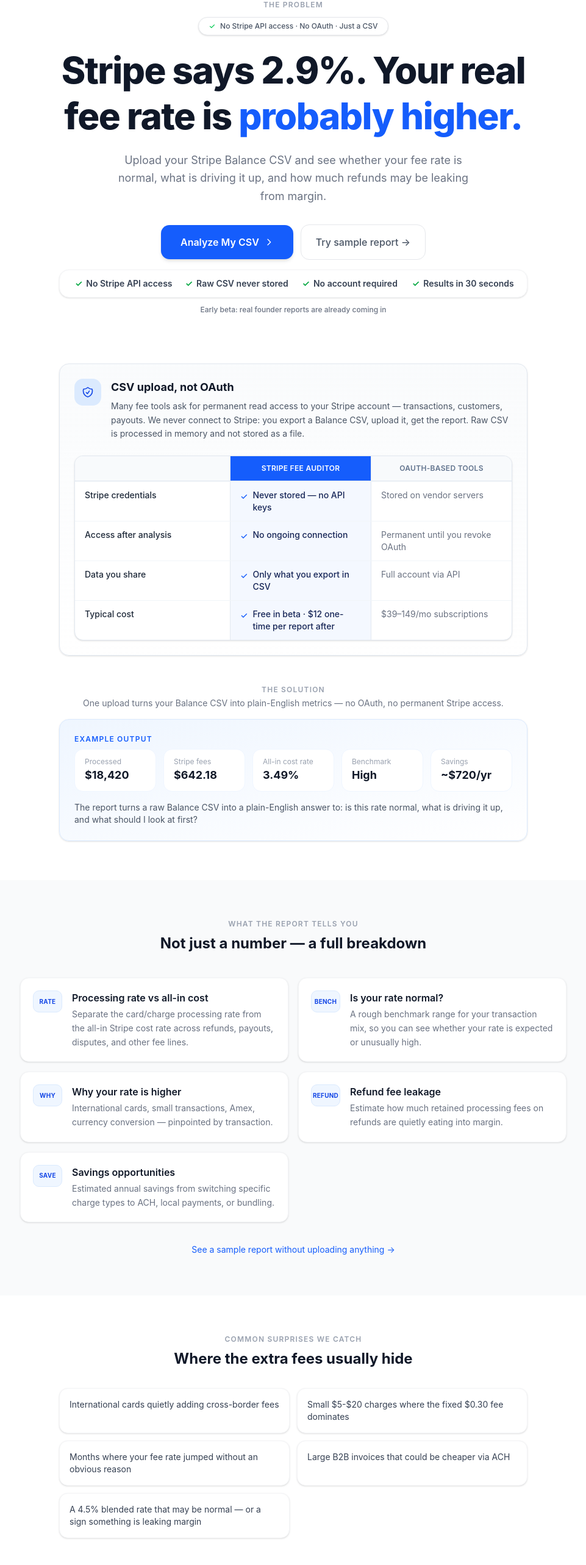
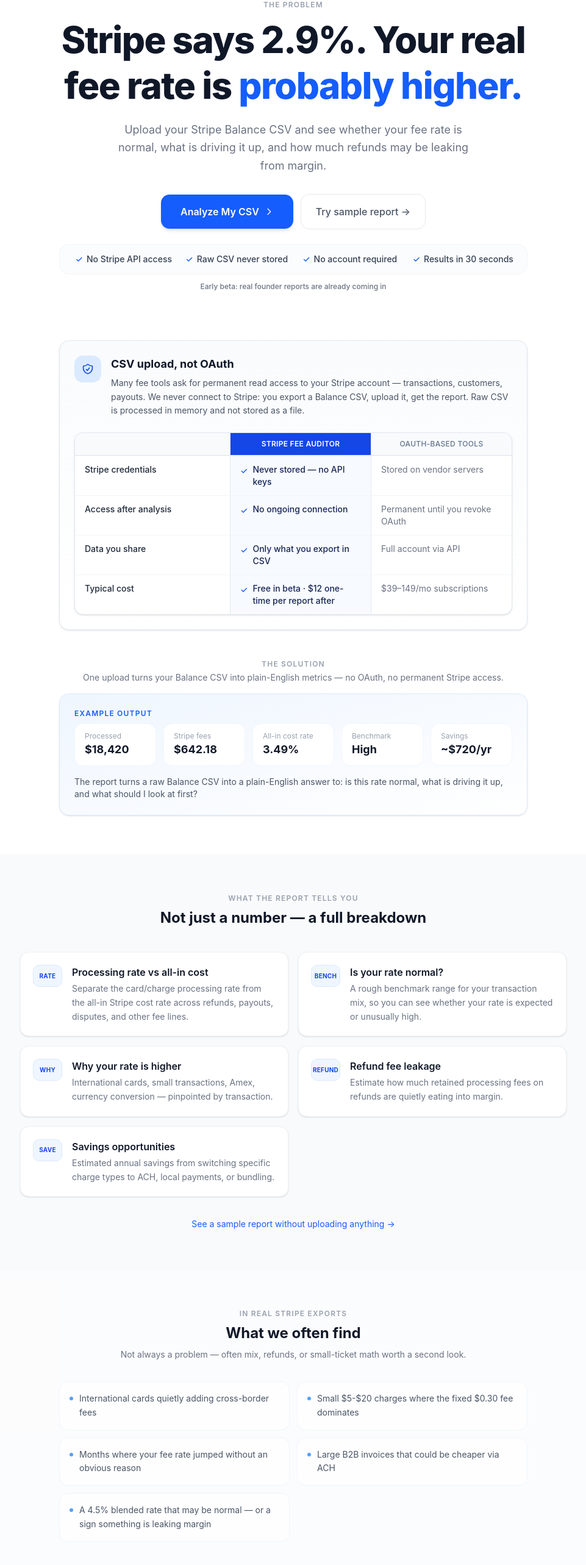
Before and after one commit to Ksantor1981/Stripe-Fee-Auditor, a Next.js app: page / in a window 1280 px wide. Shown: the part 190-2756 px from the top of the page at 61% size, without its empty margins (159-1120 px from the left). Built offline with nearby package versions, Linux system fonts and the light colour scheme; no server answers.

Commit message:
fix(landing): cleaner hero, softer findings section, tune comparison
Remove duplicate hero trust badge; rename Common surprises to What we often find with calmer cards; refine OAuth table header blue and column styling.

Co-authored-by: Cursor <cursoragent@cursor.com>

```diff
--- a/app/page.tsx
+++ b/app/page.tsx
@@ -38,7 +38,7 @@ const HOW_IT_WORKS = [
   },
 ];
 
-const COMMON_SURPRISES = [
+const WHAT_WE_OFTEN_FIND = [
   "International cards quietly adding cross-border fees",
   "Small $5-$20 charges where the fixed $0.30 fee dominates",
   "Months where your fee rate jumped without an obvious reason",
@@ -155,12 +155,6 @@ export default function HomePage() {
           The problem
         </p>
 
-        {/* No OAuth badge */}
-        <div className="mb-5 inline-flex items-center gap-2 rounded-full border border-gray-200 bg-white px-4 py-1.5 text-xs font-medium text-gray-600 shadow-sm">
-          <span className="text-green-500">✓</span>
-          No Stripe API access · No OAuth · Just a CSV
-        </div>
-
         <h1 className="text-4xl font-extrabold tracking-tight text-gray-900 sm:text-5xl md:text-6xl leading-tight max-w-3xl">
           Stripe says 2.9%. Your real fee rate is{" "}
           <span className="text-blue-600">probably higher.</span>
@@ -193,11 +187,11 @@ export default function HomePage() {
         </div>
 
         {/* Trust signals */}
-        <div className="mt-4 w-full max-w-3xl rounded-2xl border border-gray-100 bg-white px-4 py-3 shadow-sm">
+        <div className="mt-6 w-full max-w-3xl rounded-2xl border border-slate-100 bg-slate-50/60 px-4 py-3.5">
           <div className="grid gap-2 text-left sm:grid-cols-4 sm:text-center">
             {TRUST_SIGNALS.map(({ icon, label }) => (
-              <div key={label} className="flex items-center justify-center gap-1.5 text-sm font-semibold text-gray-700">
-                <span className="text-green-600">{icon}</span>
+              <div key={label} className="flex items-center justify-center gap-1.5 text-sm font-medium text-gray-700">
+                <span className="text-blue-600">{icon}</span>
                 <span>{label}</span>
               </div>
             ))}
@@ -242,10 +236,10 @@ export default function HomePage() {
           <div className="mt-6 overflow-hidden rounded-xl border border-slate-200 bg-white text-sm shadow-sm">
             <div className="hidden sm:grid sm:grid-cols-[minmax(0,1.1fr)_minmax(0,1fr)_minmax(0,1fr)] border-b border-slate-200 bg-slate-50 text-xs font-semibold uppercase tracking-wide text-slate-500">
               <div className="px-4 py-3" />
-              <div className="border-l border-slate-200 bg-blue-600 px-4 py-3 text-center text-white">
+              <div className="border-l border-slate-200 bg-blue-700 px-4 py-2.5 text-center text-[11px] font-semibold tracking-wide text-white sm:text-xs sm:uppercase">
                 Stripe Fee Auditor
               </div>
-              <div className="border-l border-slate-200 px-4 py-3 text-center">OAuth-based tools</div>
+              <div className="border-l border-slate-200 px-4 py-2.5 text-center text-[11px] font-medium text-slate-500 sm:text-xs sm:uppercase">OAuth-based tools</div>
             </div>
 
             {OAUTH_COMPARISON.map(({ aspect, ours, theirs }, index) => (
@@ -261,7 +255,7 @@ export default function HomePage() {
                   </span>
                   <span className="block sm:inline">{aspect}</span>
                 </div>
-                <div className="border-t border-slate-100 bg-blue-50/70 px-4 py-3 sm:border-t-0 sm:border-l sm:border-slate-200">
+                <div className="border-t border-slate-100 bg-blue-50/50 px-4 py-3 sm:border-t-0 sm:border-l sm:border-slate-200">
                   <p className="mb-1 text-xs font-semibold uppercase tracking-wide text-blue-700 sm:sr-only">
                     Stripe Fee Auditor
                   </p>
@@ -353,19 +347,31 @@ export default function HomePage() {
         </div>
       </section>
 
-      {/* Common surprises */}
-      <section className="px-4 py-16">
+      {/* What we often find */}
+      <section className="bg-slate-50/50 px-4 py-16">
         <div className="mx-auto max-w-3xl">
           <p className="text-center text-xs font-semibold uppercase tracking-widest text-gray-400 mb-2">
-            Common surprises we catch
+            In real Stripe exports
           </p>
-          <h2 className="text-center text-2xl font-bold text-gray-900 mb-8">
-            Where the extra fees usually hide
+          <h2 className="text-center text-2xl font-bold text-gray-900 mb-2">
+            What we often find
           </h2>
+          <p className="mx-auto mb-8 max-w-xl text-center text-sm text-gray-500 leading-relaxed">
+            Not always a problem — often mix, refunds, or small-ticket math worth a second look.
+          </p>
           <div className="grid gap-3 sm:grid-cols-2">
-            {COMMON_SURPRISES.map((item) => (
-              <div key={item} className="rounded-xl border border-gray-100 bg-white p-4 shadow-sm">
-                <p className="text-sm text-gray-700">{item}</p>
+            {WHAT_WE_OFTEN_FIND.map((item) => (
+              <div
+                key={item}
+                className="rounded-xl border border-slate-100 bg-white/80 p-4"
+              >
+                <p className="flex gap-2.5 text-sm leading-relaxed text-gray-600">
+                  <span
+                    className="mt-2 h-1.5 w-1.5 shrink-0 rounded-full bg-blue-400"
+                    aria-hidden
+                  />
+                  <span>{item}</span>
+                </p>
               </div>
             ))}
           </div>
```
